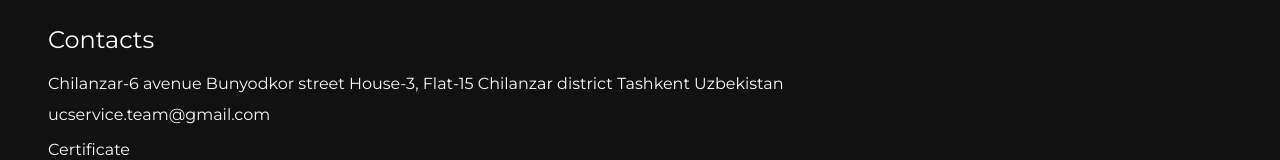
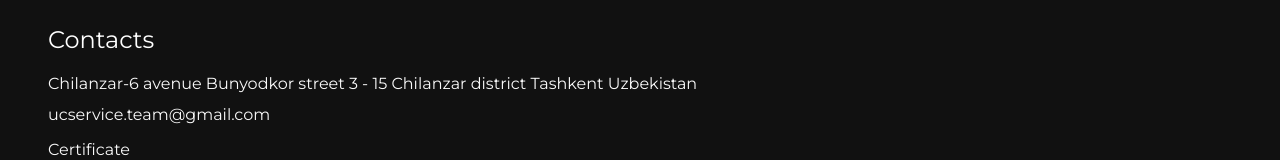
Before and after one commit to lilFrees/upconsultant, a website: page index.html in a window 1280 px wide. Shown: the part 4257-4417 px from the top of the page. Drawn offline with Linux system fonts and the light colour scheme.

Commit message:
Update index.html

```diff
--- a/index.html
+++ b/index.html
@@ -315,7 +315,7 @@
           <div class="footer__address">
             <h2 class="footer__address-heading">Contacts</h2>
             <p class="footer__address-address">
-              Chilanzar-6 avenue Bunyodkor street House-3, Flat-15 Chilanzar
+              Chilanzar-6 avenue Bunyodkor street 3 - 15 Chilanzar
               district Tashkent Uzbekistan
             </p>
             <a
```
